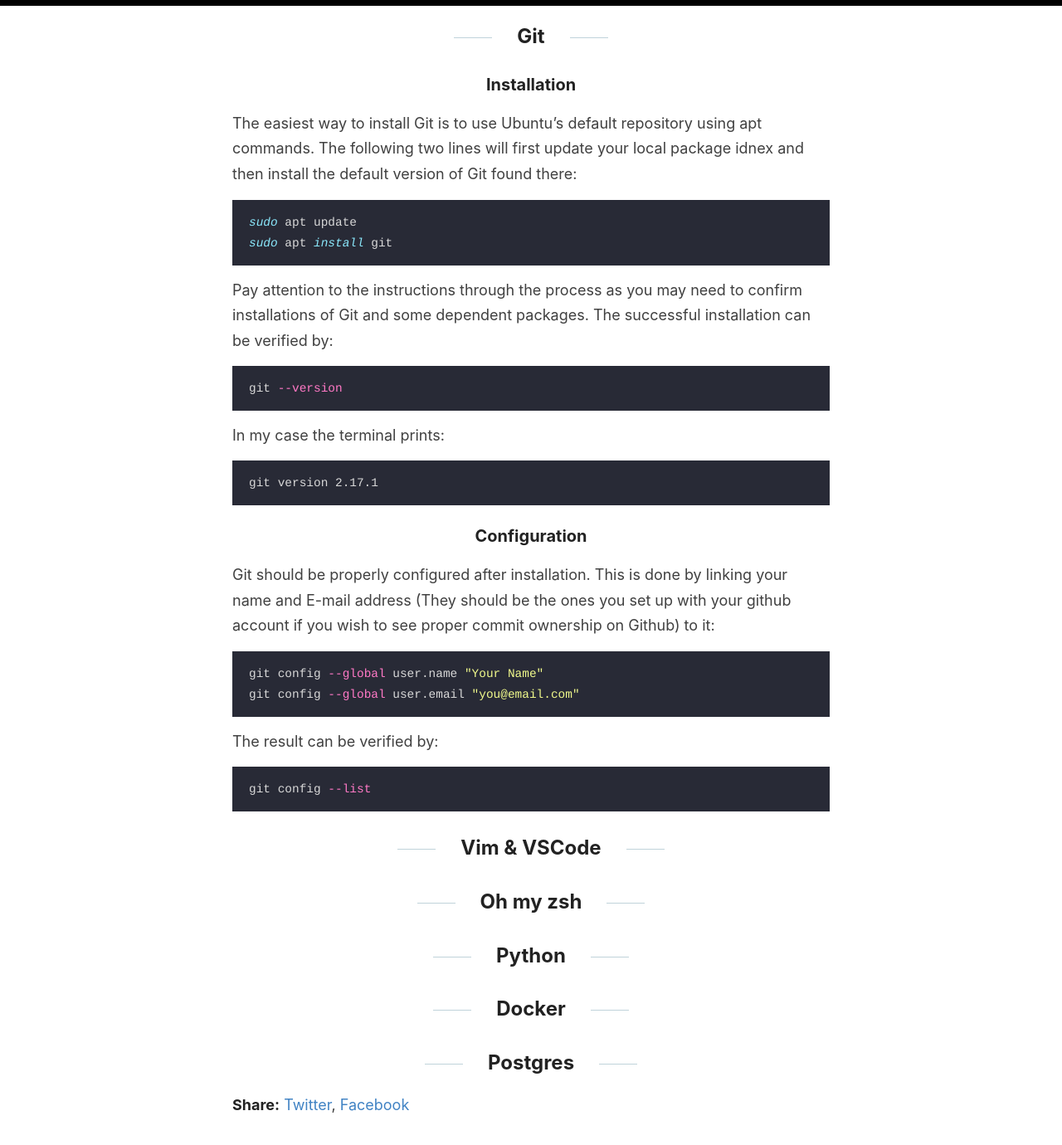
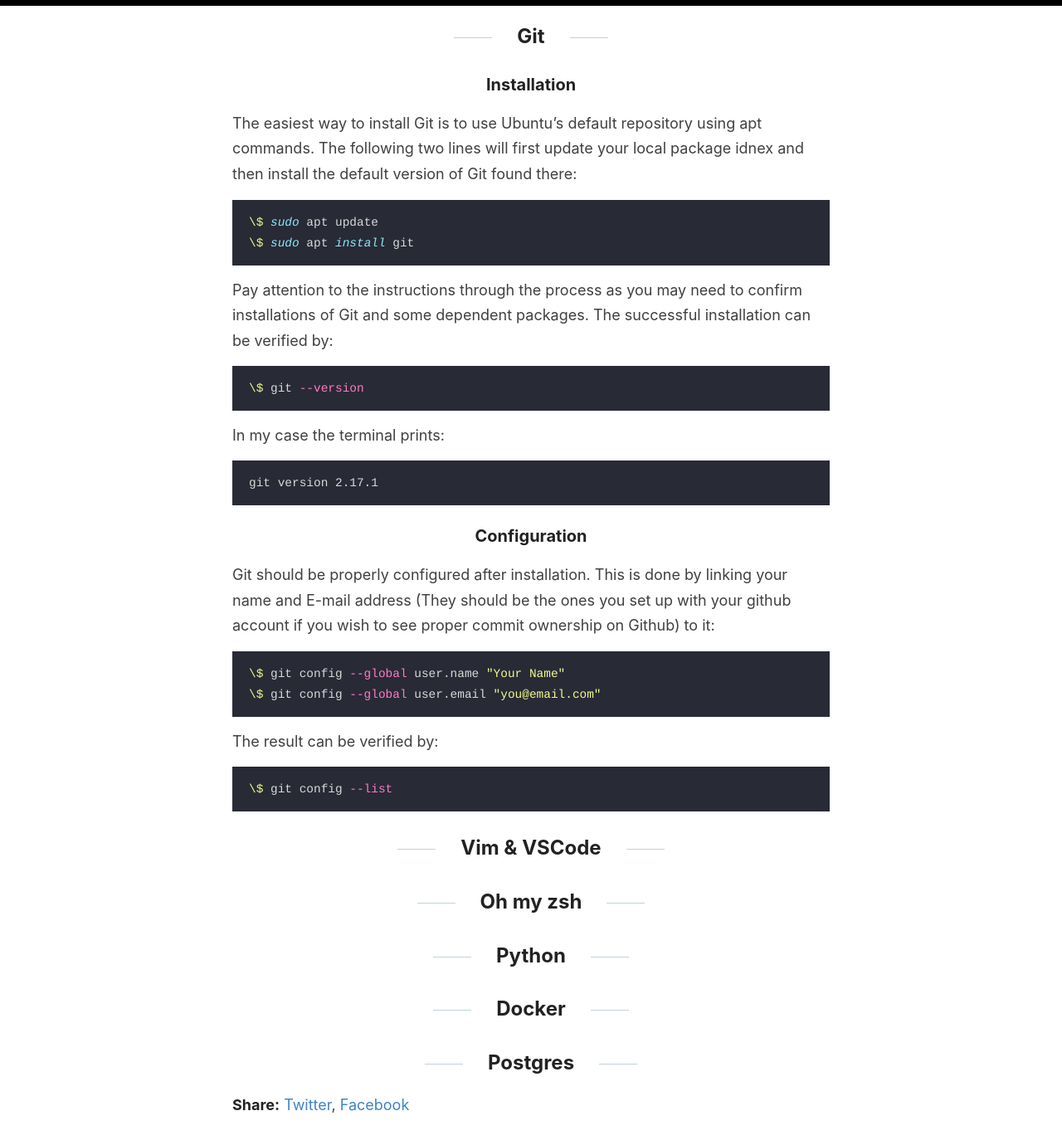
Before and after one commit to xinshizheng/xinshizheng.github.io, a Jekyll site: the page built from _posts/2019-12-8-setup-ubuntu-1804.md, in a window 1280 px wide and 1400 px high, scrolled down 495 px. Shown: the top 1380 px of the window at 83% size. Built offline with Jekyll 4.4.1, drawn with Linux system fonts in a browser that asks for light colours.

Commit message:
add terminal dollar sign to setup post

````diff
--- a/_posts/2019-12-8-setup-ubuntu-1804.md
+++ b/_posts/2019-12-8-setup-ubuntu-1804.md
@@ -11,20 +11,20 @@ This article is mostly a series of code snippets that I have used to set up my o
 
 The easiest way to install Git is to use Ubuntu's default repository using apt commands. The following two lines will first update your local package idnex and then install the default version of Git found there:
 
-```bash
-sudo apt update
-sudo apt install git
+```zsh
+\$ sudo apt update
+\$ sudo apt install git
 ```
 
 Pay attention to the instructions through the process as you may need to confirm installations of Git and some dependent packages. The successful installation can be verified by:
 
-```bash
-git --version
+```zsh
+\$ git --version
 ```
 
 In my case the terminal prints:
 
-```bash
+```zsh
 git version 2.17.1
 ```
 
@@ -32,15 +32,15 @@ git version 2.17.1
 
 Git should be properly configured after installation. This is done by linking your name and E-mail address (They should be the ones you set up with your github account if you wish to see proper commit ownership on Github) to it:
 
-```bash
-git config --global user.name "Your Name"
-git config --global user.email "you@email.com"
+```zsh
+\$ git config --global user.name "Your Name"
+\$ git config --global user.email "you@email.com"
 ```
 
 The result can be verified by:
 
-```bash
-git config --list
+```zsh
+\$ git config --list
 ```
 
 
````
